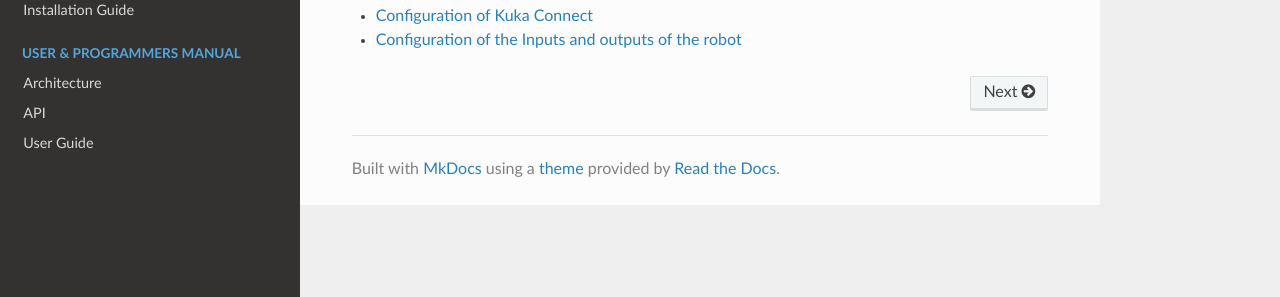
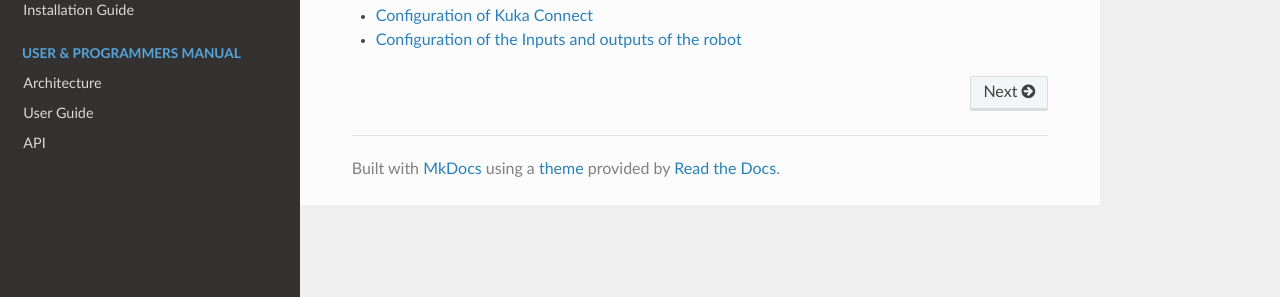
Before and after one commit to ramp-eu/JS2SF, an MkDocs documentation site: the page built from docs/index.md, in a window 1280 px wide. Shown: the part 215-512 px from the top of the page. Built offline with MkDocs 1.6.1, drawn with Linux system fonts in a browser that asks for light colours; nearby versions of some CDN libraries; old or Windows-style settings are respelled for this version of MkDocs; part of the change alters nothing that is shown.

```diff
--- a/mkdocs.yml
+++ b/mkdocs.yml
@@ -15,5 +15,5 @@ pages:
     - 'Installation Guide': 'installationguide.md'
   - 'User & Programmers Manual':
     - 'Architecture' : 'architecture.md'
+    - 'User Guide': 'usermanual.md'
     - 'API' : 'api.md'
-    - 'User Guide': 'usermanual.md'
```
